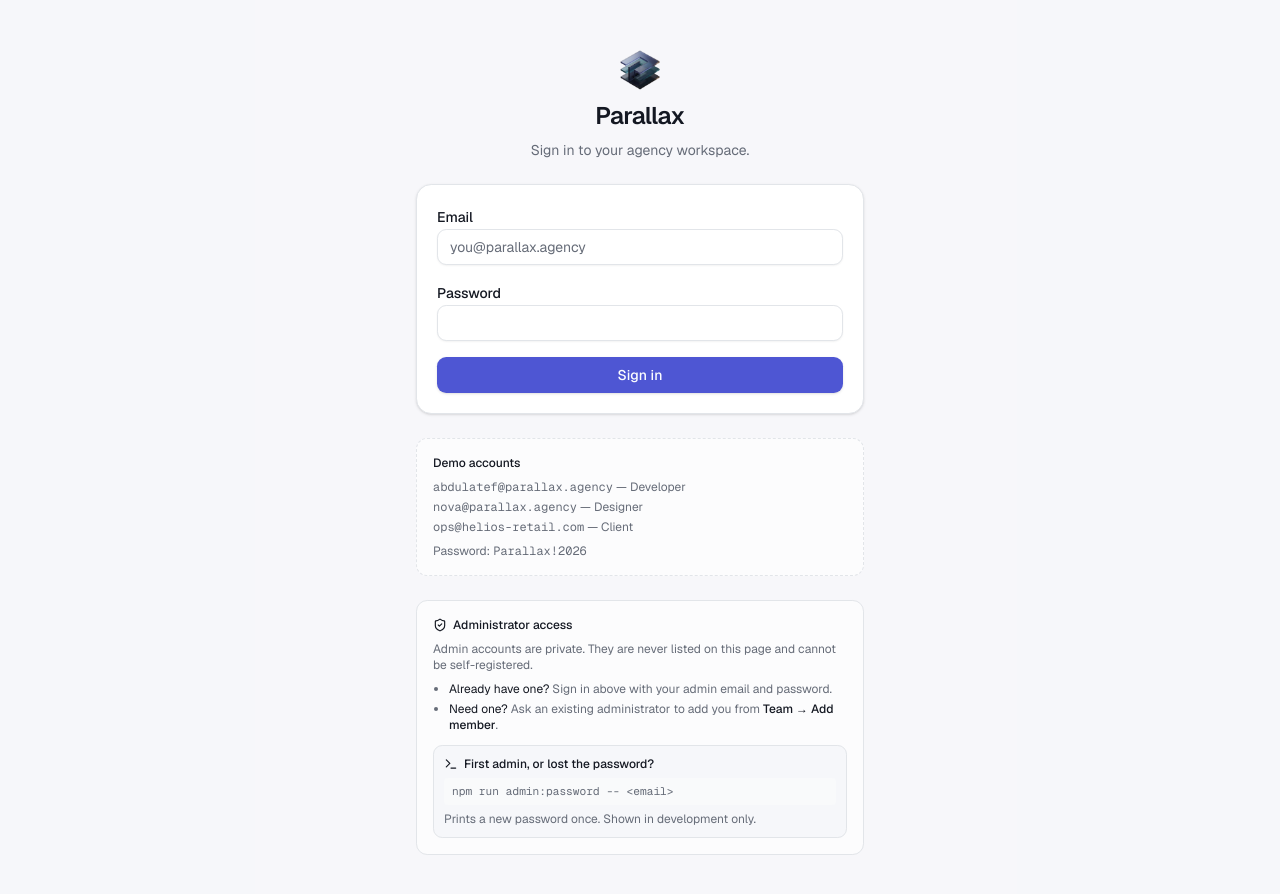
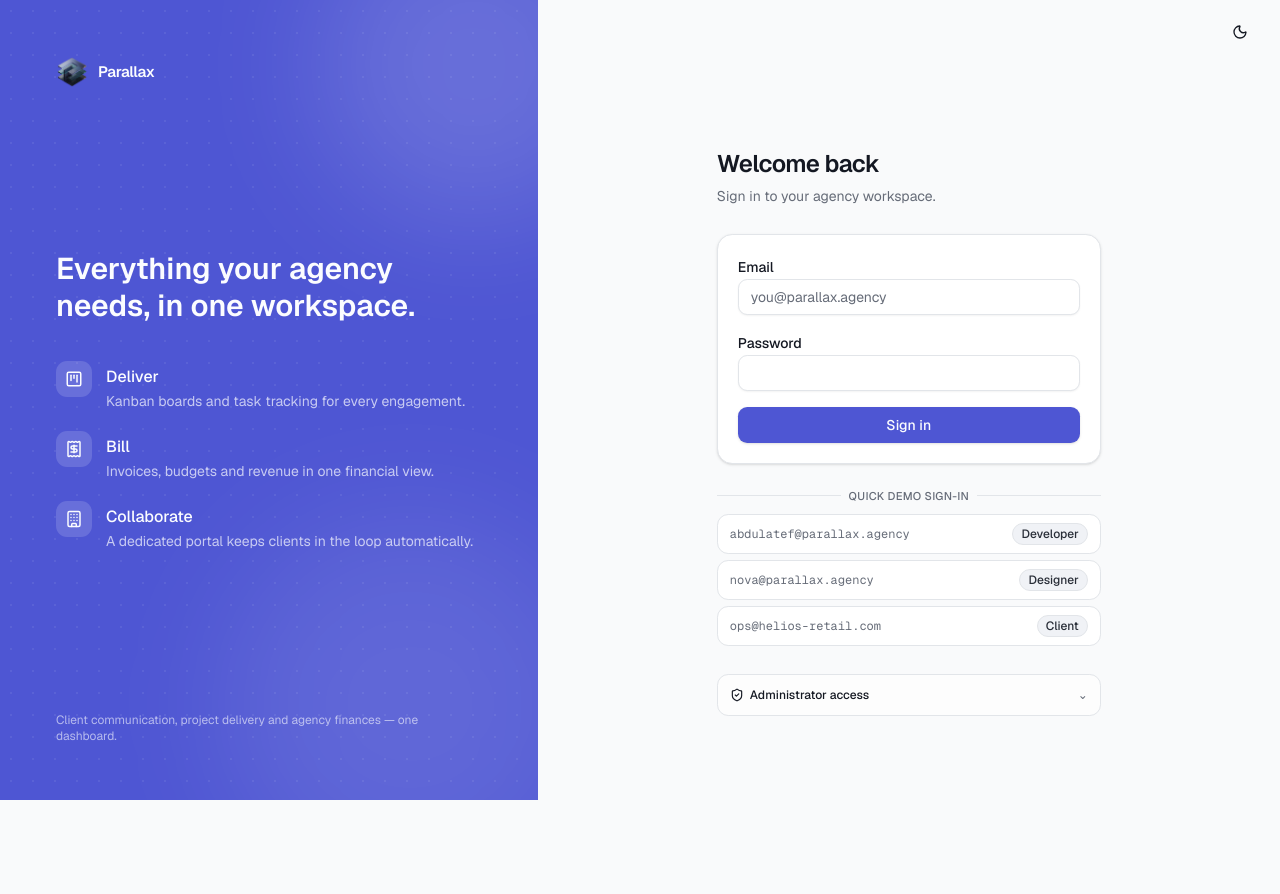
Before and after one commit to lancer7178/parallax, a Next.js app: page /login in a window 1280 px wide. Shown: the top 894 px of the page. After the commit the page ends 800 px from the top, so only its background shows below. Built offline with nearby package versions, Linux system fonts and the light colour scheme.

Commit message:
feat: Enhance login form with demo account functionality and UI improvements

```diff
--- a/app/login/login-form.tsx
+++ b/app/login/login-form.tsx
@@ -1,24 +1,50 @@
 'use client'
 
+import * as React from 'react'
 import { useActionState } from 'react'
 
 import { FieldError, FormMessage, SubmitButton } from '@/components/form-parts'
+import { Badge } from '@/components/ui/badge'
 import { Card, CardContent } from '@/components/ui/card'
 import { Input } from '@/components/ui/input'
 import { Label } from '@/components/ui/label'
 import { login } from '@/lib/actions/auth'
 import type { FormState } from '@/lib/validation'
 
-export function LoginForm({ callbackUrl }: { callbackUrl?: string }) {
+type DemoAccount = { email: string; role: string }
+
+export function LoginForm({
+  callbackUrl,
+  demoAccounts = [],
+  demoPassword,
+}: {
+  callbackUrl?: string
+  demoAccounts?: DemoAccount[]
+  demoPassword?: string
+}) {
   const [state, action] = useActionState<FormState | undefined, FormData>(
     login,
     undefined
   )
 
+  const formRef = React.useRef<HTMLFormElement>(null)
+  const emailRef = React.useRef<HTMLInputElement>(null)
+  const passwordRef = React.useRef<HTMLInputElement>(null)
+
+  // One click both fills and submits — the point of a demo account is to try
+  // the product, not to practice typing its password.
+  function signInAs(email: string) {
+    if (!demoPassword) return
+    if (emailRef.current) emailRef.current.value = email
+    if (passwordRef.current) passwordRef.current.value = demoPassword
+    formRef.current?.requestSubmit()
+  }
+
   return (
+    <div className="space-y-6">
       <Card>
         <CardContent className="pt-5">
-        <form action={action} className="space-y-4">
+          <form ref={formRef} action={action} className="space-y-4">
             {callbackUrl ? (
               <input type="hidden" name="callbackUrl" value={callbackUrl} />
             ) : null}
@@ -26,6 +52,7 @@ export function LoginForm({ callbackUrl }: { callbackUrl?: string }) {
             <div className="space-y-1.5">
               <Label htmlFor="email">Email</Label>
               <Input
+                ref={emailRef}
                 id="email"
                 name="email"
                 type="email"
@@ -40,6 +67,7 @@ export function LoginForm({ callbackUrl }: { callbackUrl?: string }) {
             <div className="space-y-1.5">
               <Label htmlFor="password">Password</Label>
               <Input
+                ref={passwordRef}
                 id="password"
                 name="password"
                 type="password"
@@ -60,5 +88,36 @@ export function LoginForm({ callbackUrl }: { callbackUrl?: string }) {
           </form>
         </CardContent>
       </Card>
+
+      {demoAccounts.length > 0 ? (
+        <div className="space-y-2.5">
+          <div className="flex items-center gap-2">
+            <span className="h-px flex-1 bg-border" aria-hidden />
+            <span className="text-[0.7rem] font-medium tracking-wide text-muted-foreground uppercase">
+              Quick demo sign-in
+            </span>
+            <span className="h-px flex-1 bg-border" aria-hidden />
+          </div>
+
+          <div className="grid gap-1.5">
+            {demoAccounts.map((account) => (
+              <button
+                key={account.email}
+                type="button"
+                onClick={() => signInAs(account.email)}
+                className="flex items-center justify-between rounded-lg border border-border bg-card px-3 py-2 text-left transition-colors hover:border-primary/40 hover:bg-accent focus-visible:ring-2 focus-visible:ring-ring outline-none"
+              >
+                <span className="truncate font-mono text-xs text-muted-foreground">
+                  {account.email}
+                </span>
+                <Badge tone="neutral" className="shrink-0">
+                  {account.role}
+                </Badge>
+              </button>
+            ))}
+          </div>
+        </div>
+      ) : null}
+    </div>
   )
 }
--- a/app/login/page.tsx
+++ b/app/login/page.tsx
@@ -1,6 +1,14 @@
 import type { Metadata } from 'next'
-import { ShieldCheckIcon, TerminalIcon } from 'lucide-react'
+import {
+  BuildingIcon,
+  KanbanSquareIcon,
+  ReceiptIcon,
+  ShieldCheckIcon,
+  TerminalIcon,
+} from 'lucide-react'
 import Image from 'next/image'
+
+import { ThemeToggle } from '@/components/shell/theme-toggle'
 
 import { LoginForm } from './login-form'
 
@@ -15,6 +23,25 @@ const DEMO_ACCOUNTS: { email: string; role: string }[] = [
   { email: 'nova@parallax.agency', role: 'Designer' },
   { email: 'ops@helios-retail.com', role: 'Client' },
 ]
+const DEMO_PASSWORD = 'Parallax!2026'
+
+const FEATURES = [
+  {
+    icon: KanbanSquareIcon,
+    title: 'Deliver',
+    description: 'Kanban boards and task tracking for every engagement.',
+  },
+  {
+    icon: ReceiptIcon,
+    title: 'Bill',
+    description: 'Invoices, budgets and revenue in one financial view.',
+  },
+  {
+    icon: BuildingIcon,
+    title: 'Collaborate',
+    description: 'A dedicated portal keeps clients in the loop automatically.',
+  },
+]
 
 /** Optional. Set it to give people a way to request access. */
 const SUPPORT_EMAIL = process.env.SUPPORT_EMAIL
@@ -24,64 +51,133 @@ export default async function LoginPage(props: PageProps<'/login'>) {
   const target = typeof callbackUrl === 'string' ? callbackUrl : undefined
 
   return (
-    <main className="flex flex-1 items-center justify-center bg-muted/40 px-4 py-12">
-      {/* max-w-md rather than max-w-sm: the access notes below the form need
-          the extra measure to stay readable. */}
-      <div className="w-full max-w-md space-y-6">
-        <div className="space-y-2 text-center">
+    <main className="flex min-h-dvh flex-1">
+      {/* Brand panel — the sign-in form carries the page below lg, so this is
+          purely additive: product context for a first-time visitor. */}
+      <div className="relative hidden w-[42%] shrink-0 flex-col justify-between overflow-hidden bg-primary p-10 text-primary-foreground lg:flex xl:p-14">
+        <div
+          aria-hidden
+          className="pointer-events-none absolute inset-0 opacity-[0.07]"
+          style={{
+            backgroundImage:
+              'radial-gradient(circle, currentColor 1px, transparent 1px)',
+            backgroundSize: '22px 22px',
+          }}
+        />
+        {/* Both glows only ever lighten, never darken — dark mode's
+            primary-foreground is a dark colour that depends on the flat
+            primary tone underneath it for contrast, so they're kept clear
+            of the text column entirely (right-side corners only). */}
+        <div
+          aria-hidden
+          className="pointer-events-none absolute -top-24 -right-24 size-80 rounded-full bg-white/15 blur-3xl"
+        />
+        <div
+          aria-hidden
+          className="pointer-events-none absolute -right-16 -bottom-24 size-96 rounded-full bg-white/10 blur-3xl"
+        />
+
+        <div className="relative flex items-center gap-2.5">
           <Image
             src="/parallax-logo.png"
             alt=""
-            width={44}
-            height={44}
-            className="mx-auto size-11"
+            width={32}
+            height={32}
+            className="size-8"
             priority
           />
-          <h1 className="text-2xl font-semibold tracking-tight">Parallax</h1>
+          <span className="text-[0.95rem] font-semibold tracking-tight">
+            Parallax
+          </span>
+        </div>
+
+        <div className="relative max-w-md space-y-9">
+          <h2 className="text-3xl leading-tight font-semibold text-balance">
+            Everything your agency needs, in one workspace.
+          </h2>
+
+          <ul className="space-y-5">
+            {FEATURES.map((feature) => (
+              <li key={feature.title} className="flex items-start gap-3.5">
+                <span className="flex size-9 shrink-0 items-center justify-center rounded-lg bg-white/15">
+                  <feature.icon className="size-4.5" />
+                </span>
+                <div className="space-y-0.5 pt-1">
+                  <p className="font-medium">{feature.title}</p>
+                  <p className="text-sm text-primary-foreground/70">
+                    {feature.description}
+                  </p>
+                </div>
+              </li>
+            ))}
+          </ul>
+        </div>
+
+        <p className="relative text-xs text-primary-foreground/60">
+          Client communication, project delivery and agency finances — one
+          dashboard.
+        </p>
+      </div>
+
+      {/* Sign-in panel */}
+      <div className="flex flex-1 flex-col bg-background">
+        <div className="flex items-center justify-between px-4 py-4 sm:px-6 lg:justify-end">
+          <div className="flex items-center gap-2 lg:hidden">
+            <Image
+              src="/parallax-logo.png"
+              alt=""
+              width={28}
+              height={28}
+              className="size-7"
+              priority
+            />
+            <span className="text-sm font-semibold tracking-tight">
+              Parallax
+            </span>
+          </div>
+          <ThemeToggle />
+        </div>
+
+        <div className="flex flex-1 items-center justify-center px-4 py-8 sm:px-6">
+          <div className="w-full max-w-sm space-y-7">
+            <div className="space-y-1.5">
+              <h1 className="text-2xl font-semibold tracking-tight">
+                Welcome back
+              </h1>
               <p className="text-sm text-muted-foreground">
                 Sign in to your agency workspace.
               </p>
             </div>
 
-        <LoginForm callbackUrl={target} />
+            <LoginForm
+              callbackUrl={target}
+              demoAccounts={DEMO_ACCOUNTS}
+              demoPassword={DEMO_PASSWORD}
+            />
 
-        {/* Demo logins are read-only-ish roles on purpose. The admin account
-            is private and is never advertised here. */}
-        {DEMO_ACCOUNTS.length > 0 ? (
-          <div className="rounded-lg border border-dashed border-border bg-card/60 p-4 text-xs text-muted-foreground">
-            <p className="mb-2 font-medium text-foreground">Demo accounts</p>
-            <ul className="space-y-1">
-              {DEMO_ACCOUNTS.map((account) => (
-                <li key={account.email}>
-                  <code className="font-mono">{account.email}</code> —{' '}
-                  {account.role}
-                </li>
-              ))}
-            </ul>
-            <p className="mt-2">
-              Password: <code className="font-mono">Parallax!2026</code>
-            </p>
-          </div>
-        ) : null}
-
-        <div className="rounded-lg border border-border bg-card/60 p-4 text-xs text-muted-foreground">
-          <p className="mb-2 flex items-center gap-1.5 font-medium text-foreground">
+            <details className="group rounded-lg border border-border bg-card/60 text-xs text-muted-foreground [&_summary::-webkit-details-marker]:hidden">
+              <summary className="flex cursor-pointer list-none items-center gap-1.5 p-3 font-medium text-foreground">
                 <ShieldCheckIcon className="size-3.5" />
                 Administrator access
-          </p>
+                <span className="ml-auto text-muted-foreground transition-transform group-open:rotate-180">
+                  ⌄
+                </span>
+              </summary>
+
+              <div className="space-y-2 px-3 pb-3">
                 <p>
-            Admin accounts are private. They are never listed on this page and
-            cannot be self-registered.
+                  Admin accounts are private. They are never listed on this
+                  page and cannot be self-registered.
                 </p>
 
-          <ul className="mt-2 list-disc space-y-1 pl-4">
+                <ul className="list-disc space-y-1 pl-4">
                   <li>
-              <span className="text-foreground">Already have one?</span> Sign in
-              above with your admin email and password.
+                    <span className="text-foreground">Already have one?</span>{' '}
+                    Sign in above with your admin email and password.
                   </li>
                   <li>
-              <span className="text-foreground">Need one?</span> Ask an existing
-              administrator to add you from{' '}
+                    <span className="text-foreground">Need one?</span> Ask an
+                    existing administrator to add you from{' '}
                     <span className="font-medium text-foreground">
                       Team → Add member
                     </span>
@@ -101,10 +197,11 @@ export default async function LoginPage(props: PageProps<'/login'>) {
                   ) : null}
                 </ul>
 
-          {/* Bootstrap instructions are for whoever runs the project locally;
-              they would be noise (and a hint about tooling) in production. */}
+                {/* Bootstrap instructions are for whoever runs the project
+                    locally; they would be noise (and a hint about tooling) in
+                    production. */}
                 {process.env.NODE_ENV !== 'production' ? (
-            <div className="mt-3 rounded-md border border-border bg-muted/50 p-2.5">
+                  <div className="rounded-md border border-border bg-muted/50 p-2.5">
                     <p className="mb-1.5 flex items-center gap-1.5 font-medium text-foreground">
                       <TerminalIcon className="size-3.5" />
                       First admin, or lost the password?
@@ -118,6 +215,9 @@ export default async function LoginPage(props: PageProps<'/login'>) {
                   </div>
                 ) : null}
               </div>
+            </details>
+          </div>
+        </div>
       </div>
     </main>
   )
```
Lines whose indentation alone changed are shown as unchanged.
